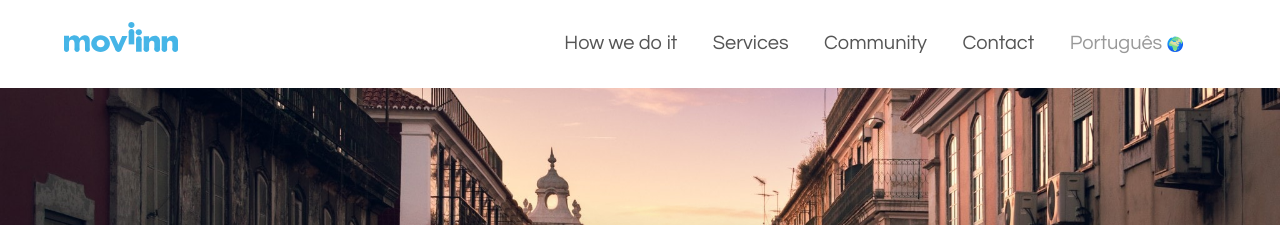
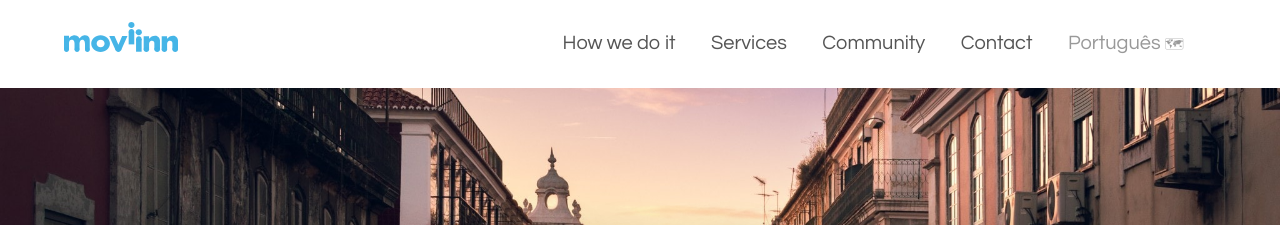
Before and after one commit to Moviinn/moviinn.github.io, a Jekyll site: the page built from index.md, in a window 1280 px wide and 900 px high. Shown: the top 225 px of the window. Built offline with Jekyll 4.4.1, drawn with Linux system fonts in a browser that asks for light colours; nearby versions of some CDN libraries.

Commit message:
Use a nicer language icon.

```diff
--- a/_includes/nav.html
+++ b/_includes/nav.html
@@ -19,7 +19,7 @@
     </a>
     <a class="db dib-ns mr2-ns mr4-l mt2 mt0-ns f4-l link dim silver" href="{{page.menu_lang_href}}">
       {{page.menu_language}}
-      <span class="f6">&#127757;</span>
+      <span class="f6">&#128506;</span>
     </a>
   </nav>
 </div>
```
